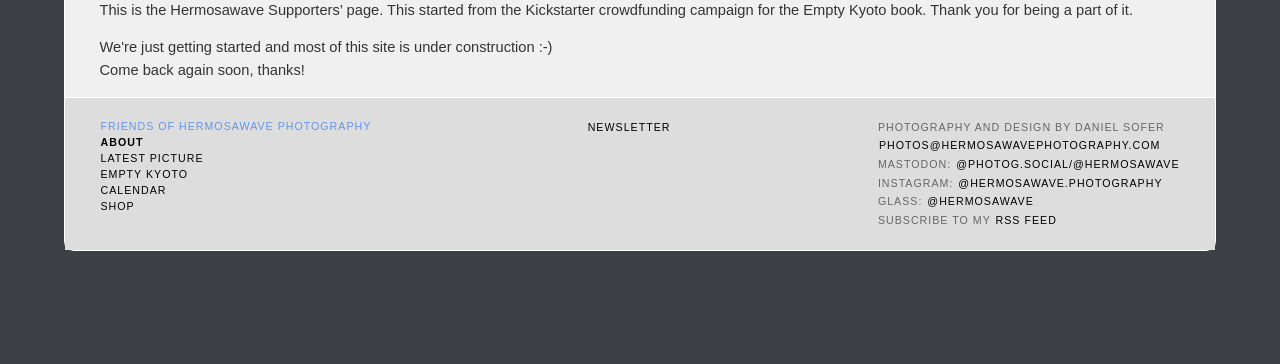
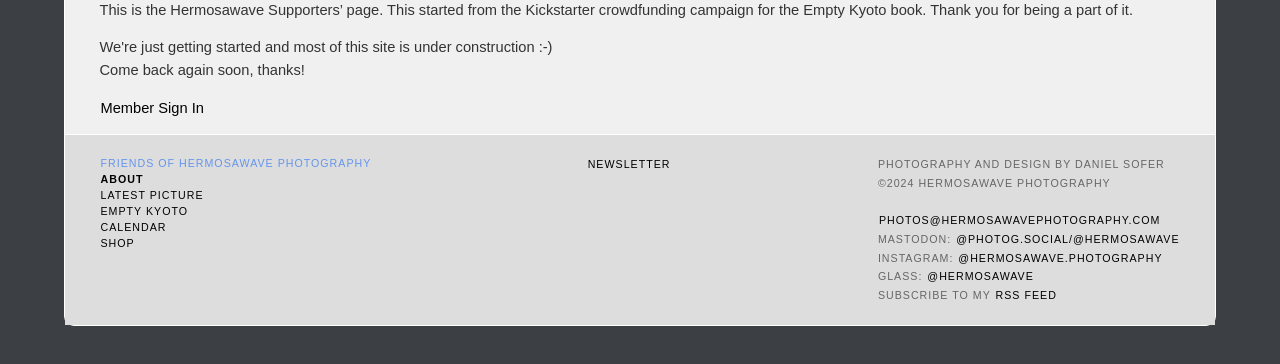
Before and after one commit to hermosawave/friends, a plain HTML site: page about/index.html in a window 1280 px wide. Shown: the part 138-502 px from the top of the page. Drawn offline with Linux system fonts and the light colour scheme; a script that the page names is missing.

Commit message:
copyright update

```diff
--- a/about/index.html
+++ b/about/index.html
@@ -92,6 +92,8 @@
 	<p>This is the Hermosawave Supporters’ page. This started from the Kickstarter crowdfunding campaign for the Empty Kyoto book. Thank you for being a part of it.</p>
 	<p>We're just getting started and most of this site is under construction :-)<br/>Come back again soon, thanks!</p>
 
+<p><a href="https://hermosawave.memberful.com/account">Member Sign In</a></p>
+
 </div>
 
 
@@ -139,8 +141,7 @@
     <div class="footer3">
 
        Photography and design by Daniel Sofer <br/>
-    <!--    Photos generally taken the day of posting; <br/>check the exposure info underneath for exact time.<br/>
-          &copy;2002-2023 Hermosawave Photography<br/> <br/>-->
+    &copy;2024 Hermosawave Photography<br/> <br/>
  <a href="mailto:photoweb@hermosawavephotography.com">        photos@hermosawavephotography.com</a><br/>
     Mastodon: <a rel="me" href="https://photog.social/@hermosawave">@photog.social/@hermosawave</a><br/>
            Instagram: <a href="https://instagram.com/hermosawave.photography" target="_blank">@hermosawave.photography</a><br/>
--- a/feed.xml
+++ b/feed.xml
@@ -1,4 +1,4 @@
-<?xml version="1.0" encoding="utf-8"?><feed xmlns="http://www.w3.org/2005/Atom" ><generator uri="https://jekyllrb.com/" version="4.3.2">Jekyll</generator><link href="/feed.xml" rel="self" type="application/atom+xml" /><link href="/" rel="alternate" type="text/html" /><updated>2023-12-31T15:14:13+09:00</updated><id>/feed.xml</id><title type="html">Your awesome title</title><subtitle>Write an awesome description for your new site here. You can edit this line in _config.yml. It will appear in your document head meta (for Google search results) and in your feed.xml site description.</subtitle><entry><title type="html">Welcome to Jekyll!</title><link href="/jekyll/update/2023/12/27/welcome-to-jekyll.html" rel="alternate" type="text/html" title="Welcome to Jekyll!" /><published>2023-12-27T10:25:52+09:00</published><updated>2023-12-27T10:25:52+09:00</updated><id>/jekyll/update/2023/12/27/welcome-to-jekyll</id><content type="html" xml:base="/jekyll/update/2023/12/27/welcome-to-jekyll.html"><![CDATA[<p>You’ll find this post in your <code class="language-plaintext highlighter-rouge">_posts</code> directory. Go ahead and edit it and re-build the site to see your changes. You can rebuild the site in many different ways, but the most common way is to run <code class="language-plaintext highlighter-rouge">jekyll serve</code>, which launches a web server and auto-regenerates your site when a file is updated.</p>
+<?xml version="1.0" encoding="utf-8"?><feed xmlns="http://www.w3.org/2005/Atom" ><generator uri="https://jekyllrb.com/" version="4.3.2">Jekyll</generator><link href="/feed.xml" rel="self" type="application/atom+xml" /><link href="/" rel="alternate" type="text/html" /><updated>2024-01-02T09:14:51+09:00</updated><id>/feed.xml</id><title type="html">Your awesome title</title><subtitle>Write an awesome description for your new site here. You can edit this line in _config.yml. It will appear in your document head meta (for Google search results) and in your feed.xml site description.</subtitle><entry><title type="html">Welcome to Jekyll!</title><link href="/jekyll/update/2023/12/27/welcome-to-jekyll.html" rel="alternate" type="text/html" title="Welcome to Jekyll!" /><published>2023-12-27T10:25:52+09:00</published><updated>2023-12-27T10:25:52+09:00</updated><id>/jekyll/update/2023/12/27/welcome-to-jekyll</id><content type="html" xml:base="/jekyll/update/2023/12/27/welcome-to-jekyll.html"><![CDATA[<p>You’ll find this post in your <code class="language-plaintext highlighter-rouge">_posts</code> directory. Go ahead and edit it and re-build the site to see your changes. You can rebuild the site in many different ways, but the most common way is to run <code class="language-plaintext highlighter-rouge">jekyll serve</code>, which launches a web server and auto-regenerates your site when a file is updated.</p>
 
 <p>Jekyll requires blog post files to be named according to the following format:</p>
 
```
Also changed, not shown: 404.html (+1 -2 lines), index.html (+1 -2 lines), jekyll/update/2023/12/27/welcome-to-jekyll.html (+1 -2 lines).
